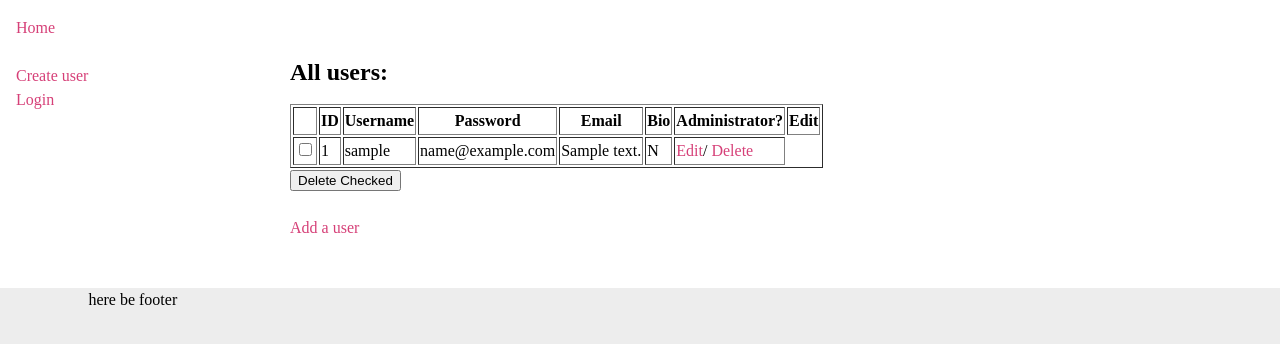
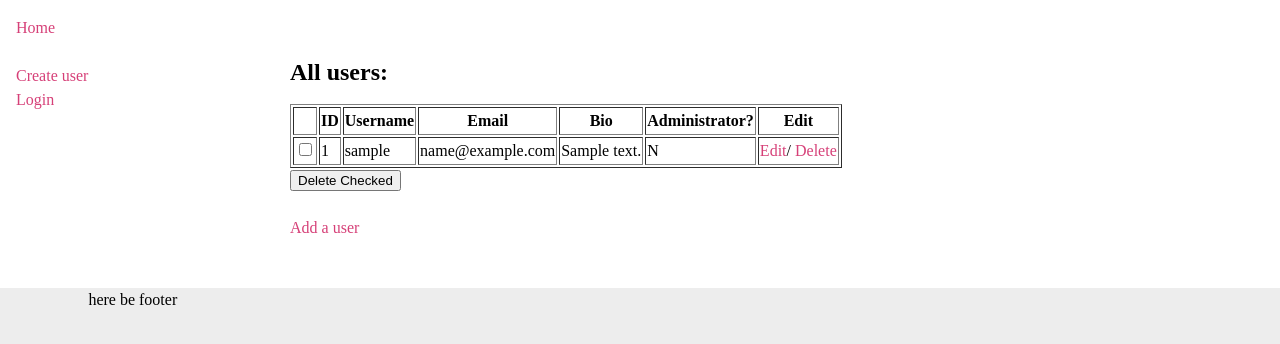
Before and after one commit to qpb96/grp4TTM4135, a PHP site: template site/src/webapp/templates/users.twig in a window 1280 px wide. Shown: the top 344 px of the page. Run offline with PHP 8.4, Linux system fonts and the light colour scheme; the template is opened without the code that fills it: most values are stand-ins (such as "Sample title", 1, 10 or a date in 2020); some libraries are stand-ins or nearby versions.

Commit message:
Update users.twig

```diff
--- a/site/src/webapp/templates/users.twig
+++ b/site/src/webapp/templates/users.twig
@@ -14,7 +14,6 @@
     <th></th>
     <th>ID</th>
     <th>Username</th>
-    <th>Password</th>
     <th>Email</th>
     <th>Bio</th>
     <th>Administrator?</th>
```
